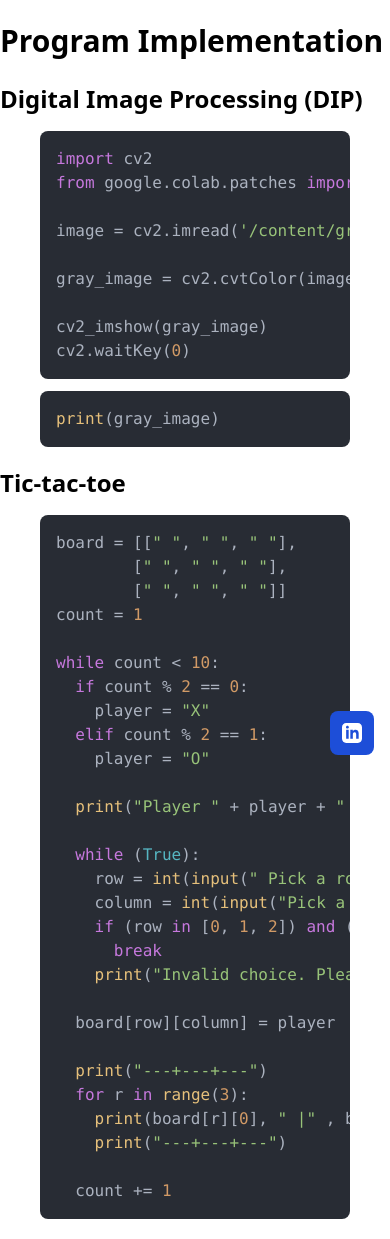
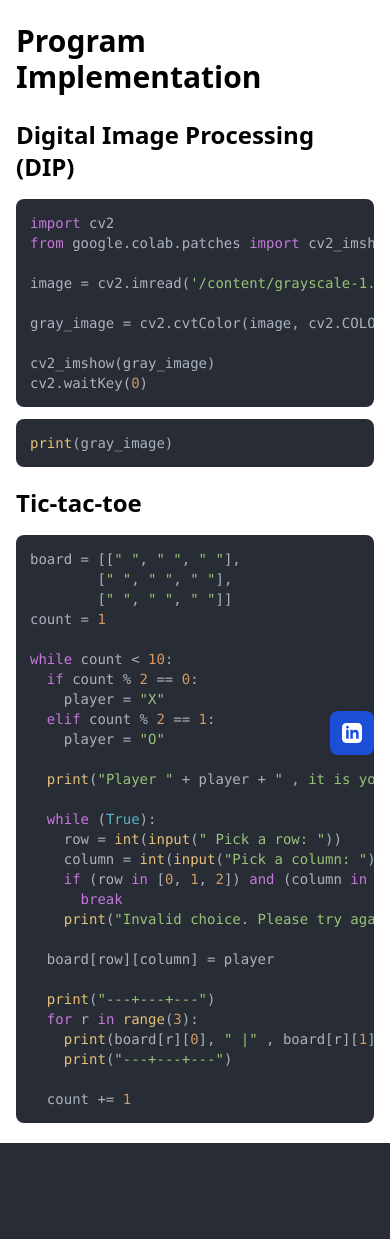
Before and after one commit to Trish0302/lsts-demo, a Django app: page /implementation in a window 390 px wide. Shown: the part 73-1312 px from the top of the page. After the commit the page ends 1216 px from the top, so only its background shows below. Run offline with Django 5.2, Linux system fonts and the light colour scheme; some libraries are stand-ins or nearby versions.

Commit message:
responsive implementation and pdf viewer

```diff
--- a/lesson/templates/implementation.html
+++ b/lesson/templates/implementation.html
@@ -1,9 +1,11 @@
 {% extends "base.html" %} {% block content %}
-<h1 class="text-3xl font-extrabold mb-6">Program Implementation</h1>
-<div class="mb-5">
+<h1 class="text-3xl font-extrabold mb-6 px-4 md:px-16">
+  Program Implementation
+</h1>
+<div class="mb-5 px-4 md:px-16">
   <h2 class="text-2xl font-extrabold mb-4">Digital Image Processing (DIP)</h2>
-  <div class="mx-10 flex flex-col gap-3">
-  <pre><code class="python rounded-lg">import cv2
+  <div class="md:mx-10 flex flex-col gap-3 text-sm md:text-base">
+    <pre><code class="python rounded-lg">import cv2
 from google.colab.patches import cv2_imshow
 
 image = cv2.imread('/content/grayscale-1.png')
@@ -12,12 +14,12 @@
 
 cv2_imshow(gray_image)
 cv2.waitKey(0)</code></pre>
-  <pre><code class="python rounded-lg">print(gray_image)</code></pre>
+    <pre><code class="python rounded-lg">print(gray_image)</code></pre>
   </div>
 </div>
-<div class="mb-5">
+<div class="mb-5 px-4 md:px-16">
   <h2 class="text-2xl font-extrabold mb-4">Tic-tac-toe</h2>
-  <div class="mx-10 flex flex-col gap-3">
+  <div class="md:mx-10 flex flex-col gap-3 text-sm md:text-base">
     <pre><code class="python rounded-lg">board = [[" ", " ", " "],
         [" ", " ", " "],
         [" ", " ", " "]]
--- a/lesson/templates/pdf_viewer.html
+++ b/lesson/templates/pdf_viewer.html
@@ -1,11 +1,11 @@
 {% extends "base.html" %} {% block content %} {% load static %}
-<h1 class="text-3xl font-extrabold mb-6">Presentation Storage</h1>
-<div class="mx-10">
+<h1 class="text-3xl font-extrabold mb-6 px-4 md:px-16">Presentation Storage</h1>
+<div class="px-4 md:px-16">
   <iframe
     class="pdf"
     src="{% static 'presentation.pdf' %}"
     width="100%"
-    height="650"
+    height="650px"
   >
   </iframe>
 </div>
```
